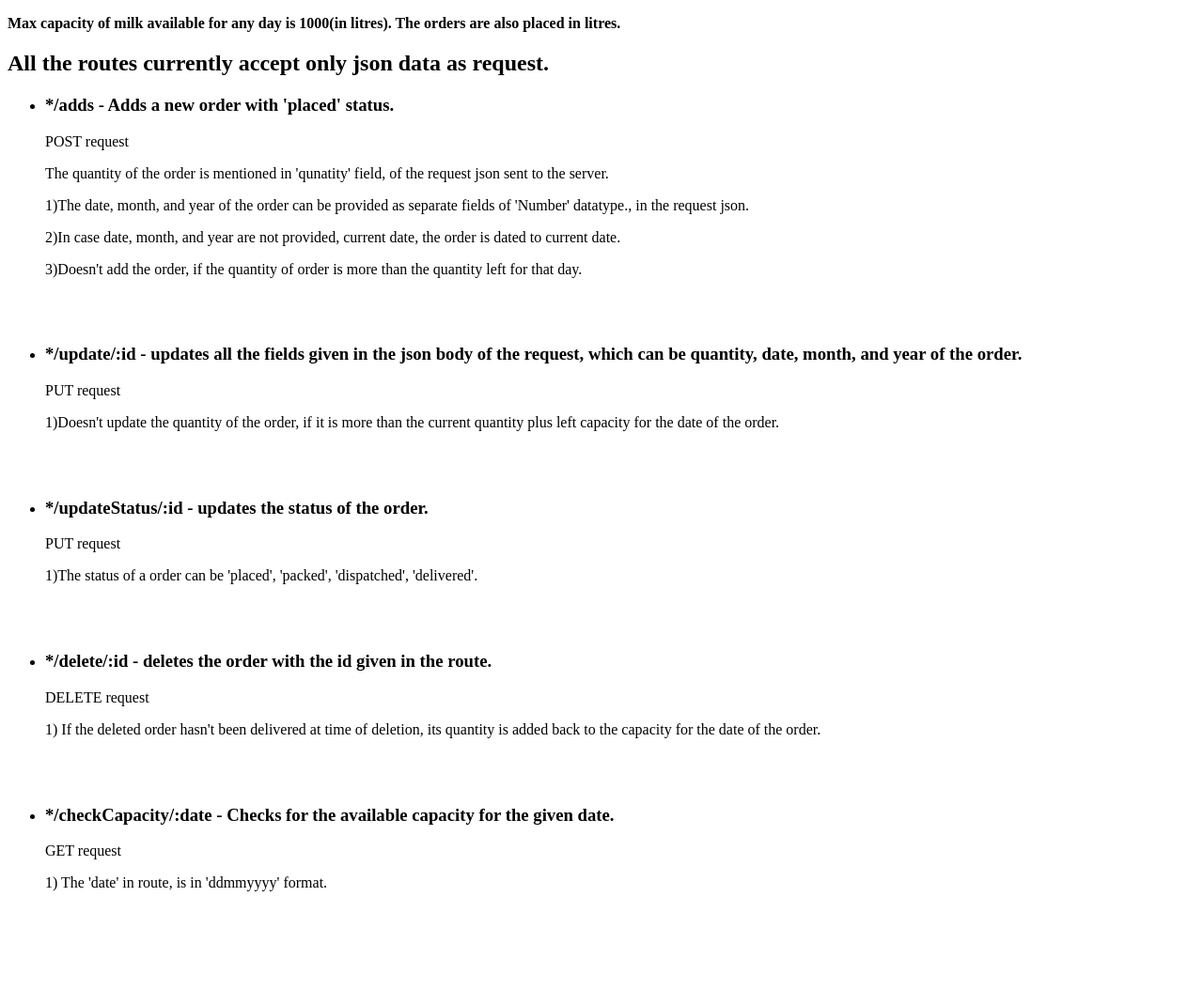
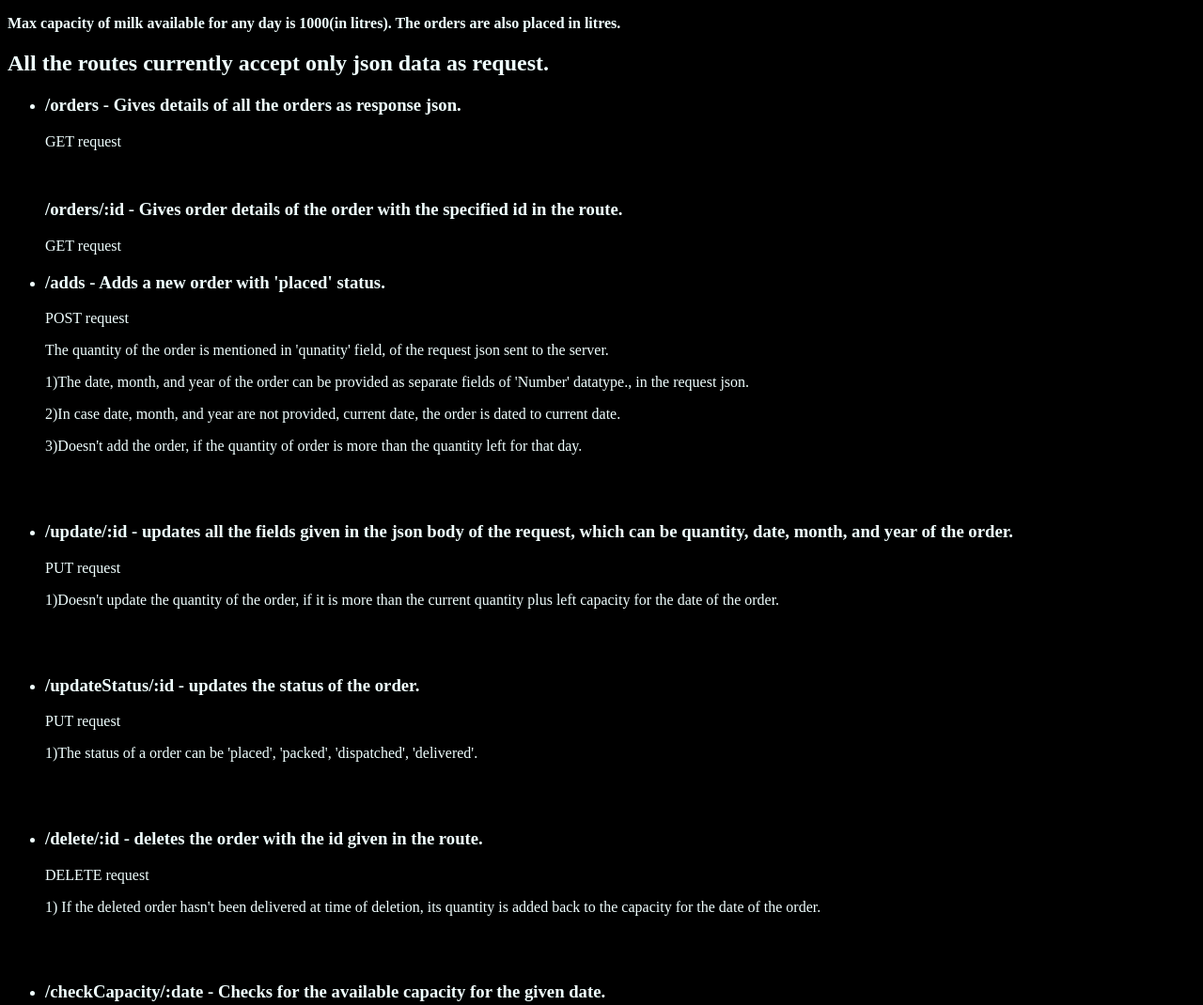
Before and after one commit to hrishivarun/milk-distribution-api, a website: page index.html in a window 1280 px wide. Shown: the top 1070 px of the page at 94% size. Before the commit the page ends 965 px from the top, so only its background shows below. Drawn offline with Linux system fonts and the light colour scheme.

Commit message:
added route

```diff
--- a/index.html
+++ b/index.html
@@ -5,6 +5,12 @@
     <meta http-equiv="X-UA-Compatible" content="IE=edge">
     <meta name="viewport" content="width=device-width, initial-scale=1.0">
     <title>Home Route</title>
+    <style>
+        *{
+            background-color: black;
+            color: azure;
+        }
+    </style>
 </head>
 <body>
     <p><strong>Max capacity of milk available for any day is 1000(in litres).
@@ -13,7 +19,14 @@
     <h2>All the routes currently accept only json data as request.</h2>
     <ul>
         <li>
-            <h3>*/adds - Adds a new order with 'placed' status.</h3>
+            <h3>/orders - Gives details of all the orders as response json.</h3>
+            <p>GET request</p>
+            <br>
+            <h3>/orders/:id - Gives order details of the order with the specified id in the route.</h3>
+            <p>GET request</p>
+        </li>
+        <li>
+            <h3>/adds - Adds a new order with 'placed' status.</h3>
             <p>POST request</p>
             <p>The quantity of the order is mentioned in 'qunatity' field, of the request json sent to the server.</p>
             <p>1)The date, month, and year of the order can be provided as separate fields of 'Number' datatype., in the request json.</p>
@@ -22,25 +35,25 @@
         </li>
         <br><br>
         <li>
-            <h3>*/update/:id - updates all the fields given in the json body of the request, which can be quantity, date, month, and year of the order.</h3>
+            <h3>/update/:id - updates all the fields given in the json body of the request, which can be quantity, date, month, and year of the order.</h3>
             <p>PUT request</p>
             <p>1)Doesn't update the quantity of the order, if it is more than the current quantity plus left capacity for the date of the order.</p>
         </li>
         <br><br>
         <li>
-            <h3>*/updateStatus/:id - updates the status of the order.</h3>
+            <h3>/updateStatus/:id - updates the status of the order.</h3>
             <p>PUT request</p>
             <p>1)The status of a order can be 'placed', 'packed', 'dispatched', 'delivered'.</p>
         </li>
         <br><br>
         <li>
-            <h3>*/delete/:id - deletes the order with the id given in the route.</h3>
+            <h3>/delete/:id - deletes the order with the id given in the route.</h3>
             <p>DELETE request</p>
             <p>1) If the deleted order hasn't been delivered at time of deletion, its quantity is added back to the capacity for the date of the order.</p>
         </li>
         <br><br>
         <li>
-            <h3>*/checkCapacity/:date  - Checks for the available capacity for the given date.</h3>
+            <h3>/checkCapacity/:date  - Checks for the available capacity for the given date.</h3>
             <p>GET request</p>
             <p>1) The 'date' in route, is in 'ddmmyyyy' format.</p>
         </li>
--- a/package.json
+++ b/package.json
@@ -12,6 +12,7 @@
   "author": "",
   "license": "ISC",
   "dependencies": {
+    "all": "^0.0.0",
     "express": "^4.18.1",
     "mongoose": "^6.5.2"
   }
--- a/server.js
+++ b/server.js
@@ -1,6 +1,7 @@
 const mongoose = require('mongoose');
 const express = require('express');
 
+const orders = require('./routes/orders');
 const addOrder = require('./routes/addOrder');
 const updateStatus = require('./routes/updateStatus');
 const updateDetails = require('./routes/updateDetails');
@@ -20,6 +21,7 @@ const app = express();
 app.get('/', (req, res) => {
     res.sendFile(__dirname+'/index.html');
 });
+app.use(orders);
 app.use(addOrder);
 app.use(updateDetails);
 app.use(updateStatus);
```
Also changed, not shown: routes/orders.js (added, +16 -0 lines), 1 other file.
